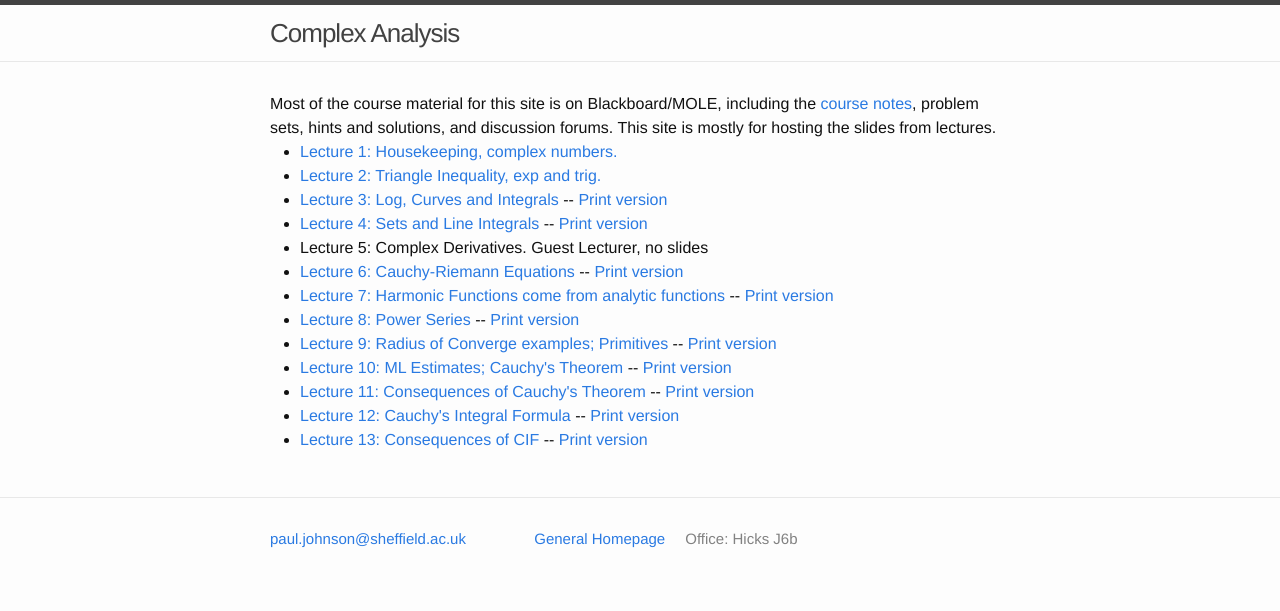
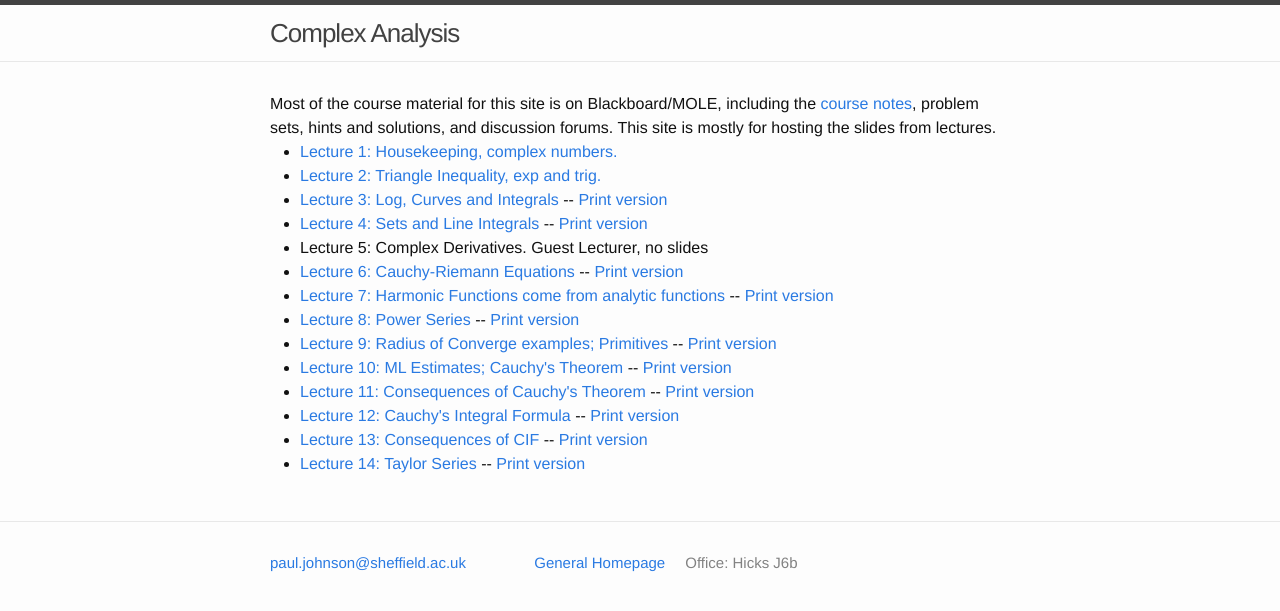
Before and after one commit to ptwiddle/MAS332-Complex-Analysis, a Jekyll site: the page built from index.html, in a window 1280 px wide. Shown: the top 611 px of the page. Built offline with Jekyll 4.4.1, drawn with Linux system fonts in a browser that asks for light colours.

Commit message:
Lecture 14

```diff
--- a/index.html
+++ b/index.html
@@ -19,10 +19,9 @@ layout: default
     <li> <a href="./Slides/Lecture10.pdf">Lecture 10: ML Estimates; Cauchy's Theorem</a> -- <a href="./Slides/Lecture10Print.pdf">Print version</a> </li>
     <li> <a href="./Slides/CauchyConsequences.pdf">Lecture 11: Consequences of Cauchy's Theorem</a> -- <a href="./Slides/CauchyConsequencesPrint.pdf">Print version</a> </li>
     <li> <a href="./Slides/CauchyIntegralFormula.pdf">Lecture 12: Cauchy's Integral Formula</a> -- <a href="./Slides/CauchyIntegralFormulaPrint.pdf">Print version</a> </li>
-        <li> <a href="./Slides/CIFConsequences.pdf">Lecture 13: Consequences of CIF</a> -- <a href="./Slides/CIFConsequencesPrint.pdf">Print version</a> </li>
-
-
-  </ul>
+    <li> <a href="./Slides/CIFConsequences.pdf">Lecture 13: Consequences of CIF</a> -- <a href="./Slides/CIFConsequencesPrint.pdf">Print version</a> </li>
+        <li> <a href="./Slides/TaylorSeries.pdf">Lecture 14: Taylor Series</a> -- <a href="./Slides/TaylorSeriesPrint.pdf">Print version</a> </li>
+    </ul>
 
 
 </div>
```
Also changed, not shown: Slides/AlwaysTaylor.jpg (added), 3 other files.
